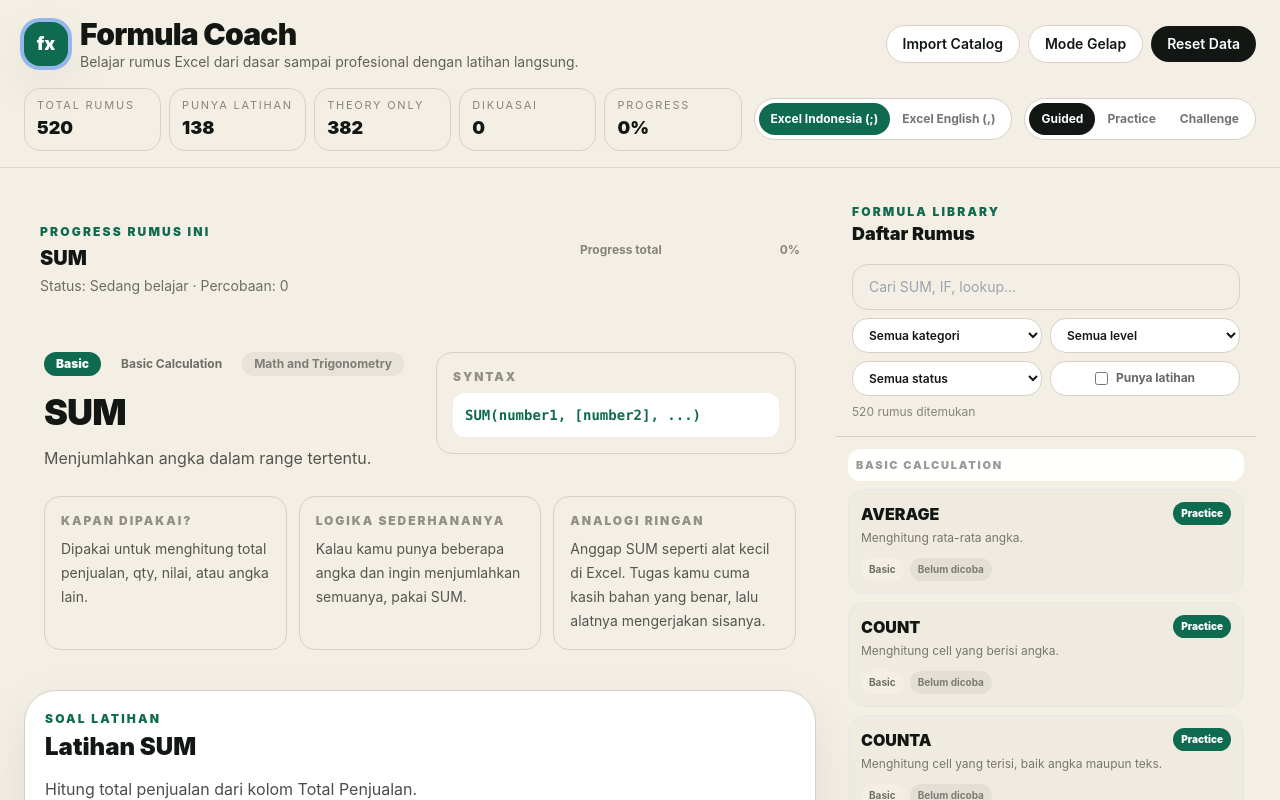
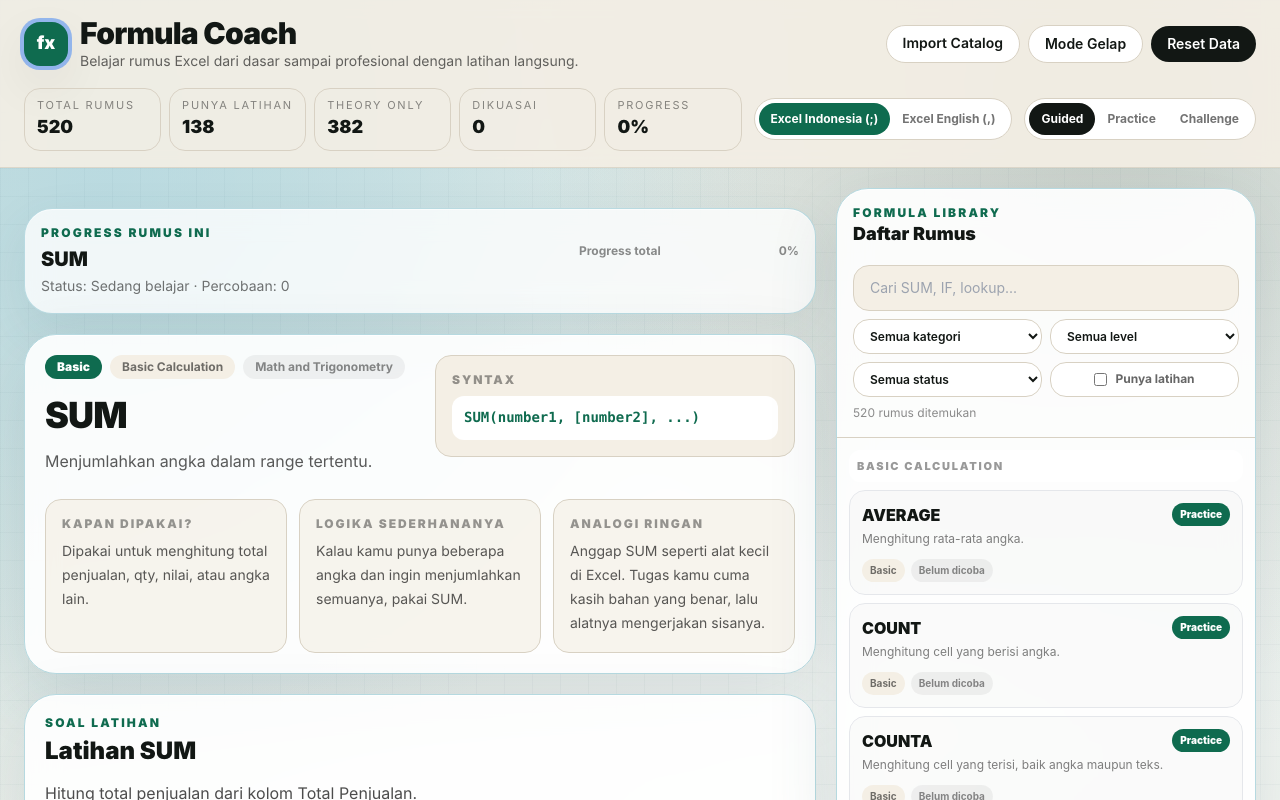
Before and after one commit to NexaPixelStudio/multipotentiality.id, a React (Vite) app: page / in a window 1280 px wide. Shown: the top 800 px of the page. Built offline with nearby package versions, Linux system fonts and the light colour scheme.

Commit message:
Add files via upload

```diff
--- a/src/App.jsx
+++ b/src/App.jsx
@@ -130,7 +130,7 @@
   const finalFormulaPreview = feedback?.correct ? formulaForSeparator(exercise.expectedFormula, progressState.separatorMode) : null;
 
   return (
-    <div className="min-h-screen bg-coach-beige text-coach-ink transition dark:bg-coach-ink dark:text-white">
+    <div className="coach-shell min-h-screen bg-coach-beige text-coach-ink transition dark:bg-coach-ink dark:text-white">
       <Header
         stats={stats}
         onReset={handleResetAll}
@@ -146,7 +146,7 @@
       <main className="mx-auto grid max-w-[1500px] gap-5 px-4 py-5 lg:grid-cols-[1fr_420px] lg:px-6">
         <div className="space-y-5">
           <div className="flex items-center justify-between gap-3 lg:hidden">
-            <button onClick={() => setMobileSidebarOpen(true)} className="rounded-full bg-coach-green px-4 py-3 text-sm font-black text-white">
+            <button onClick={() => setMobileSidebarOpen(true)} className="rounded-full bg-coach-green px-4 py-3 text-sm font-black text-white shadow-soft">
               Buka Daftar Rumus
             </button>
             <p className="text-sm font-bold text-black/50 dark:text-white/50">{selectedFormula.name}</p>
@@ -155,16 +155,16 @@
           <ProgressPanel formula={selectedFormula} formulaProgress={formulaProgress} stats={stats} />
           <FormulaTheory formula={selectedFormula} isGeneric={isGeneric} />
 
-          <section className="rounded-[2rem] border border-coach-line bg-white p-5 shadow-soft dark:border-white/10 dark:bg-white/[0.055]">
-            <p className="text-xs font-black uppercase tracking-[0.18em] text-coach-green dark:text-emerald-300">Soal Latihan</p>
+          <section className="coach-card-strong rounded-[2rem] p-5 dark:border-white/10 dark:bg-white/[0.055]">
+            <p className="text-xs font-black uppercase tracking-[0.18em] text-coach-green dark:text-coach-sky">Soal Latihan</p>
             <h3 className="mt-1 text-2xl font-black text-coach-ink dark:text-white">{exercise.title}</h3>
             <p className="mt-3 text-base leading-7 text-black/70 dark:text-white/68">{exercise.question}</p>
             <div className="mt-4 rounded-2xl bg-coach-beige p-4 text-sm leading-6 text-black/65 dark:bg-black/20 dark:text-white/65">
-              <span className="font-black text-coach-green dark:text-emerald-300">Coba pikir dulu logikanya: </span>
+              <span className="font-black text-coach-green dark:text-coach-sky">Coba pikir dulu logikanya: </span>
               {exercise.logicPrompt}
             </div>
             {finalFormulaPreview && (
-              <p className="mt-3 rounded-2xl bg-emerald-50 p-4 text-sm text-coach-green dark:bg-emerald-400/10 dark:text-emerald-200">
+              <p className="mt-3 rounded-2xl bg-coach-sky/25 p-4 text-sm text-coach-green dark:bg-coach-sky/10 dark:text-coach-sky">
                 Rumus final baru muncul setelah benar: <span className="font-mono font-black">{finalFormulaPreview}</span>
               </p>
             )}
@@ -174,10 +174,10 @@
           <FormulaBar activeCell={activeCell} value={answer} onChange={setAnswer} separatorMode={progressState.separatorMode} />
 
           <div className="flex flex-wrap gap-2">
-            <button onClick={handleCheckAnswer} className="rounded-full bg-coach-green px-5 py-3 text-sm font-black text-white transition hover:bg-coach-ink dark:hover:bg-emerald-600">
+            <button onClick={handleCheckAnswer} className="rounded-full bg-coach-green px-5 py-3 text-sm font-black text-white shadow-soft transition hover:bg-coach-clay dark:hover:bg-coach-clay">
               Cek Jawaban
             </button>
-            <button onClick={handleResetExercise} className="rounded-full border border-coach-line bg-white px-5 py-3 text-sm font-black text-black/60 transition hover:border-coach-green dark:border-white/10 dark:bg-white/5 dark:text-white/65">
+            <button onClick={handleResetExercise} className="rounded-full border border-coach-line bg-white px-5 py-3 text-sm font-black text-black/60 transition hover:border-coach-aqua dark:border-white/10 dark:bg-white/5 dark:text-white/65">
               Reset Latihan
             </button>
           </div>
--- a/src/index.css
+++ b/src/index.css
@@ -4,8 +4,12 @@
 
 :root {
   font-family: Inter, ui-sans-serif, system-ui, -apple-system, BlinkMacSystemFont, "Segoe UI", sans-serif;
-  color: #121714;
-  background: #f4efe5;
+  color: #335765;
+  background: #DBE2DC;
+  font-synthesis: none;
+  text-rendering: geometricPrecision;
+  -webkit-font-smoothing: antialiased;
+  -moz-osx-font-smoothing: grayscale;
 }
 
 * {
@@ -20,10 +24,23 @@
   margin: 0;
   min-width: 320px;
   min-height: 100vh;
+  background:
+    radial-gradient(circle at 8% 8%, rgba(182, 217, 224, 0.78), transparent 28%),
+    radial-gradient(circle at 90% 5%, rgba(116, 168, 164, 0.26), transparent 28%),
+    linear-gradient(135deg, #DBE2DC 0%, #f8faf7 48%, #DBE2DC 100%);
 }
 
 button, input, select, textarea {
   font: inherit;
+}
+
+button {
+  -webkit-tap-highlight-color: transparent;
+}
+
+::selection {
+  background: rgba(116, 168, 164, 0.32);
+  color: #335765;
 }
 
 body::-webkit-scrollbar,
@@ -33,15 +50,77 @@
   height: 10px;
 }
 
+body::-webkit-scrollbar-track,
+.formula-scroll::-webkit-scrollbar-track,
+.sidebar-scroll::-webkit-scrollbar-track {
+  background: rgba(219, 226, 220, 0.65);
+}
+
 body::-webkit-scrollbar-thumb,
 .formula-scroll::-webkit-scrollbar-thumb,
 .sidebar-scroll::-webkit-scrollbar-thumb {
-  background: rgba(15, 107, 79, 0.32);
+  background: linear-gradient(180deg, #74A8A4, #335765);
+  border: 2px solid rgba(219, 226, 220, 0.78);
   border-radius: 999px;
+}
+
+.coach-shell {
+  background:
+    linear-gradient(rgba(51, 87, 101, 0.035) 1px, transparent 1px),
+    linear-gradient(90deg, rgba(51, 87, 101, 0.035) 1px, transparent 1px),
+    radial-gradient(circle at 12% 4%, rgba(182, 217, 224, 0.65), transparent 28%),
+    radial-gradient(circle at 86% 6%, rgba(127, 84, 61, 0.13), transparent 25%);
+  background-size: 28px 28px, 28px 28px, auto, auto;
+}
+
+.coach-card {
+  background: rgba(255, 255, 255, 0.78);
+  border: 1px solid rgba(182, 217, 224, 0.95);
+  box-shadow: 0 18px 50px rgba(51, 87, 101, 0.10), inset 0 1px 0 rgba(255, 255, 255, 0.62);
+  backdrop-filter: blur(14px);
+}
+
+.coach-card-strong {
+  background: rgba(255, 255, 255, 0.90);
+  border: 1px solid rgba(182, 217, 224, 1);
+  box-shadow: 0 24px 70px rgba(51, 87, 101, 0.14), inset 0 1px 0 rgba(255, 255, 255, 0.78);
+  backdrop-filter: blur(16px);
+}
+
+.coach-input {
+  background: rgba(255, 255, 255, 0.72);
+  border: 1px solid rgba(182, 217, 224, 1);
+  color: #335765;
+}
+
+.coach-input:focus {
+  border-color: #74A8A4;
+  box-shadow: 0 0 0 4px rgba(116, 168, 164, 0.16);
 }
 
 .sheet-cell {
   min-width: 118px;
+}
+
+.dark body {
+  background: #335765;
+}
+
+.dark .coach-shell {
+  background:
+    linear-gradient(rgba(219, 226, 220, 0.045) 1px, transparent 1px),
+    linear-gradient(90deg, rgba(219, 226, 220, 0.045) 1px, transparent 1px),
+    radial-gradient(circle at 10% 0%, rgba(182, 217, 224, 0.16), transparent 30%),
+    radial-gradient(circle at 86% 8%, rgba(127, 84, 61, 0.20), transparent 28%),
+    #335765;
+  background-size: 28px 28px, 28px 28px, auto, auto, auto;
+}
+
+.dark .coach-card,
+.dark .coach-card-strong {
+  background: rgba(24, 46, 55, 0.68);
+  border-color: rgba(182, 217, 224, 0.18);
+  box-shadow: 0 22px 70px rgba(0, 0, 0, 0.22), inset 0 1px 0 rgba(255, 255, 255, 0.08);
 }
 
 @media (max-width: 768px) {
```
